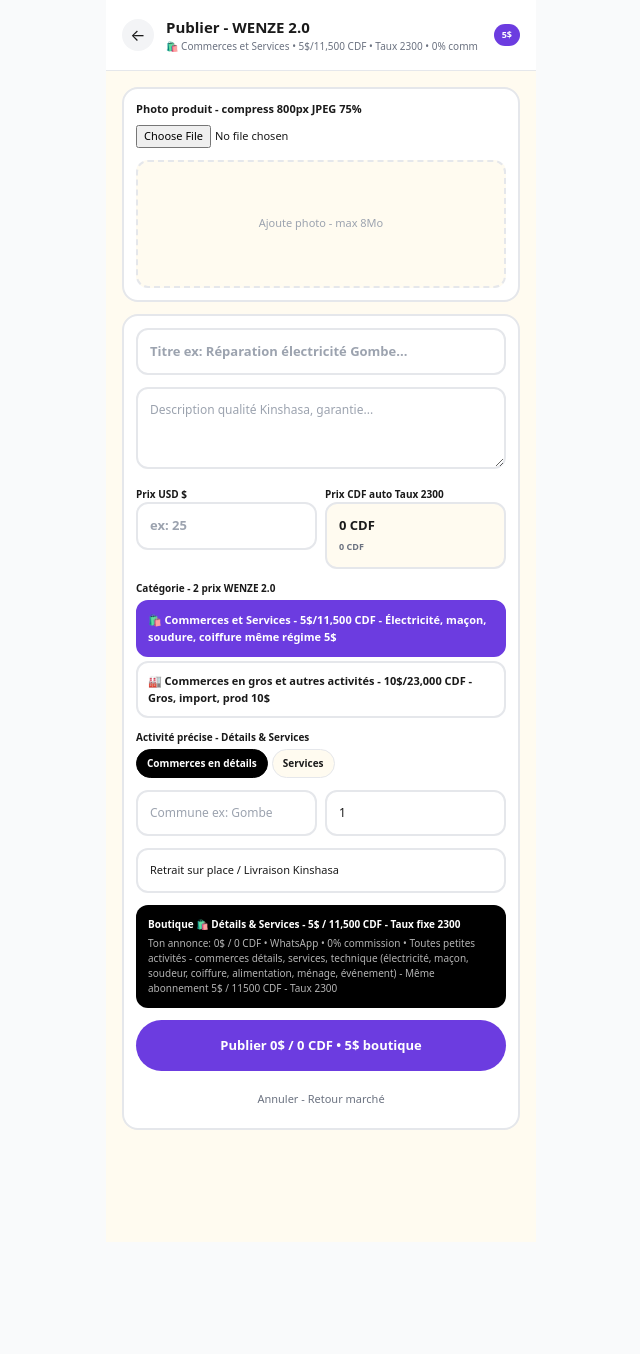
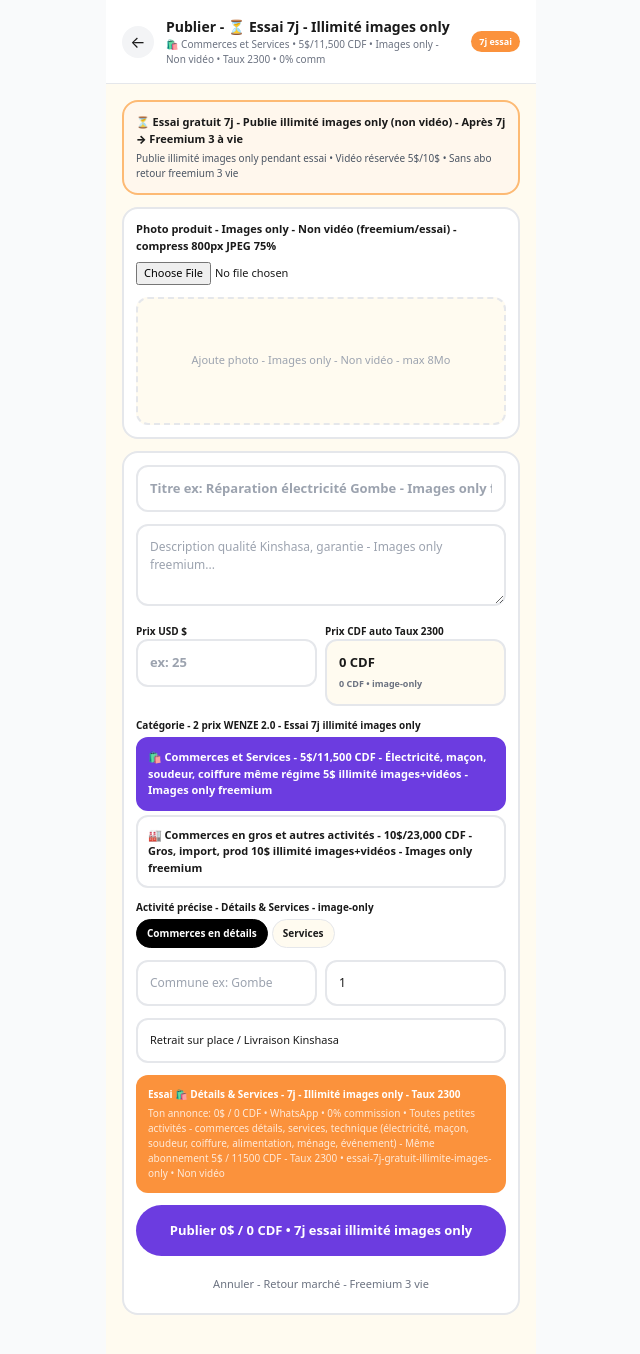
Before and after one commit to kongolokelvin47-cmd/Wenze-pwa, a Next.js app: page /publier in a window 1280 px wide. Shown: the top 1354 px of the page, without its empty margins (319-959 px from the left). Before the commit the page ends 1242 px from the top, so only its background shows below. Built offline with nearby package versions, Linux system fonts and the light colour scheme; sample sign-in values are in the browser's storage.

Commit message:
Add freemium checks and update publishing logic

```diff
--- a/app/publier/page.tsx
+++ b/app/publier/page.tsx
@@ -3,7 +3,7 @@ import { useState, useEffect, Suspense, useMemo } from "react";
 import Link from "next/link";
 import { useRouter, useSearchParams } from "next/navigation";
 import { CATEGORIES_WENZE, getCategorieById, getPrixByCategorie, normalizeCategorie, getActiviteById } from "@/lib/categories";
-import { TAUX_CDF, toCDF, toCDFString } from "@/lib/paiement";
+import { TAUX_CDF, toCDF, toCDFString, verifierAbonnement, checkFreemiumWenze, checkFreemiumLimit } from "@/lib/paiement";
 
 export const dynamic = 'force-dynamic';
 
@@ -16,12 +16,15 @@ function PublierContent() {
   const router = useRouter();
   const searchParams = useSearchParams();
   const catFromUrl = normalizeCategorie(searchParams.get("cat") || searchParams.get("categorie") || "");
+  const modeFromUrl = searchParams.get("mode"); // occasionnel
 
   const [user, setUser] = useState<any>(null);
+  const [ab, setAb] = useState<any>(null);
   const [loadingUser, setLoadingUser] = useState(true);
   const [saving, setSaving] = useState(false);
   const [toast, setToast] = useState<any>(null);
   const [photoPreview, setPhotoPreview] = useState<string>("");
+  const [isVideo, setIsVideo] = useState(false);
 
   const [form, setForm] = useState({
     titre: "",
@@ -35,7 +38,7 @@ function PublierContent() {
     livraison: "Retrait sur place / Livraison Kinshasa",
   });
 
-  // Init user + categorie
+  // Init user + freemium check
   useEffect(() => {
     const u = getCurrentUser();
     if(!u){ router.push("/connexion?next=/publier"); return; }
@@ -43,38 +46,23 @@ function PublierContent() {
     const catObj = getCategorieById(fixedCat);
     const fullUser = { ...u, categorieId: fixedCat, catObj, prixUSD: catObj ? getPrixByCategorie(catObj.id).prixUSD : 5, prixCDF: catObj ? getPrixByCategorie(catObj.id).prixCDF : 11500 };
     setUser(fullUser);
-    setForm(f=> ({
-      ...f,
-      categorieId: fixedCat,
-      activiteId: u.activiteId || catObj?.activites[0]?.id || "",
-      commune: u.commune || f.commune,
-      ville: u.ville || "Kinshasa"
-    }));
-    setLoadingUser(false);
+    setForm(f=> ({ ...f, categorieId: fixedCat, activiteId: u.activiteId || catObj?.activites[0]?.id || "", commune: u.commune || f.commune, ville: u.ville || "Kinshasa" }));
 
-    // Check abonnement WENZE 2.0 - essai 7j + 30j payé
+    // ✅ FREEMIUM OFFICIEL WENZE 2.0
     try {
-      const allAnnonces = JSON.parse(localStorage.getItem("wenze_annonces_list")||"[]");
-      const myWa = cleanWhatsapp(u.ownerWhatsapp || u.whatsapp || "");
-      const mineCount = allAnnonces.filter((a:any)=> cleanWhatsapp(a.ownerWhatsapp||a.whatsapp||"")===myWa).length;
-
-      const aboDate = u.abonnementDate ? new Date(u.abonnementDate) : null;
-      const created = u.createdAt ? new Date(u.createdAt) : new Date();
-      const now = new Date();
-      let joursRestants = 0;
-      if(aboDate){
-        const exp = new Date(aboDate.getTime()+30*24*60*60*1000);
-        joursRestants = Math.ceil((exp.getTime()-now.getTime())/(24*60*60*1000));
-      } else {
-        const diff = Math.ceil((now.getTime()-created.getTime())/(24*60*60*1000));
-        joursRestants = 7 - diff;
-      }
-      const isPaye = joursRestants>0 || !!u.abonnementPaye;
-      if(!isPaye && mineCount>=3){
-        setToast({ msg: `Limite atteinte ${mineCount}/3 - Paye abonnement ${fullUser.prixUSD}$ / ${fullUser.prixCDF.toLocaleString()} CDF`, type:"error" });
-        setTimeout(()=> router.push(`/abonnement?cat=${fixedCat}`), 1500);
+      const v = verifierAbonnement();
+      setAb(v);
+      if(v.needsPay){
+        setToast({ msg: `🆓 Freemium ${v.count}/3 à vie atteint (images only) - ${v.isEssai7j?`Essai ${v.joursRestants}j fini`:`Limite 3 vie`} - Paye ${fullUser.prixUSD}$ / ${fullUser.prixCDF.toLocaleString()} CDF ou booster 1$ occasionnel`, type:"error" });
+        setTimeout(()=> router.push(`/abonnement?cat=${fixedCat}`), 1800);
+      } else if(v.isEssai7j){
+        setToast({ msg: `⏳ Essai gratuit ${v.joursRestants}j - Illimité images only (non vidéo) - Publie max! Après 7j → Freemium 3 à vie`, type:"success" });
+        setTimeout(()=> setToast(null), 4000);
+      } else if(v.isFreemium){
+        setToast({ msg: `🆓 Freemium ${v.count}/3 à vie - Images only - Non vidéo - ${v.annoncesRestantes} restante(s)`, type:"info" });
       }
     } catch {}
+    setLoadingUser(false);
   }, [router, catFromUrl]);
 
   const currentCat = useMemo(()=> getCategorieById(form.categorieId), [form.categorieId]);
@@ -82,13 +70,27 @@ function PublierContent() {
   const prixNum = Number(form.prix||0);
   const prixCDF = toCDF(prixNum);
 
-  const showToast = (msg:string, type="success")=> { setToast({msg,type}); setTimeout(()=> setToast(null), 3000); };
+  const showToast = (msg:string, type="success")=> { setToast({msg,type}); setTimeout(()=> setToast(null), 3500); };
 
   const handlePhoto = (e:any)=>{
     const file = e.target.files?.[0]; if(!file) return;
-    if(file.size>8*1024*1024){ showToast("Photo max 8Mo","error"); return; }
+    // ✅ FREEMIUM IMAGES ONLY CHECK
+    if(file.type.startsWith("video/")){
+      if(ab?.media==="image-only"){
+        showToast("🎥 Vidéo réservée abonnement 5$/10$ - Freemium / Essai 7j = Images only - Non vidéo","error");
+        return;
+      }
+      setIsVideo(true);
+    } else {
+      setIsVideo(false);
+    }
+    if(file.size>8*1024*1024){ showToast("Photo max 8Mo - Vidéo max 8Mo (payant only)","error"); return; }
     const reader = new FileReader();
     reader.onload = ()=>{
+      if(file.type.startsWith("video/")){
+        setPhotoPreview(reader.result as string);
+        return;
+      }
       const img = new Image();
       img.onload = ()=>{
         const canvas = document.createElement("canvas");
@@ -107,8 +109,30 @@ function PublierContent() {
   const handlePublish = ()=>{
     if(!form.titre.trim() || form.titre.trim().length<3){ showToast("Titre min 3 caractères","error"); return; }
     if(!prixNum || prixNum<=0){ showToast("Prix $ requis","error"); return; }
-    if(!photoPreview){ showToast("Ajoute 1 photo produit","error"); return; }
+    if(!photoPreview){ showToast("Ajoute 1 photo produit - Images only freemium","error"); return; }
     if(!user){ router.push("/connexion"); return; }
+
+    // ✅ CHECK FINAL FREEMIUM 3 VIE
+    try {
+      const v = verifierAbonnement();
+      if(v.needsPay){
+        showToast(`Freemium 3/3 à vie atteint - Paye ${prixInfo.prixUSD}$ ou booster 1$ occasionnel 24h`,"error");
+        setTimeout(()=> router.push(`/abonnement?cat=${form.categorieId}`), 1200);
+        return;
+      }
+      if(v.media==="image-only" && isVideo){
+        showToast("Freemium / Essai 7j = Images only - Non vidéo - Paye 5$/10$ pour vidéo","error");
+        return;
+      }
+      // Mode occasionnel sans boutique - doit payer booster 1$
+      if(modeFromUrl==="occasionnel" || form.categorieId==="client"){
+        if(!user.abonnementPaye && !v.isEssai7j){
+          showToast("Vente occasionnelle = Booster 1$ / 2300 CDF 24h - Redirection paiement","info");
+          setTimeout(()=> router.push(`/abonnement?cat=client&mode=occasionnel`), 1000);
+          return;
+        }
+      }
+    } catch {}
 
     setSaving(true);
     try {
@@ -118,7 +142,7 @@ function PublierContent() {
       const annonce = {
         id,
         titre: form.titre.trim(),
-        description: form.description.trim() || `${form.titre.trim()} - ${currentCat?.titre || form.categorieId} authentique Kinshasa - ${activiteObj?.label || form.activiteId} - Taux ${TAUX_CDF} fixe - 0% commission WENZE`,
+        description: form.description.trim() || `${form.titre.trim()} - ${currentCat?.titre || form.categorieId} authentique Kinshasa - ${activiteObj?.label || form.activiteId} - Taux ${TAUX_CDF} fixe - 0% commission WENZE - ${ab?.droits||"freemium-3-vie"} - ${isVideo?"Vidéo payant":"Image only"}`,
         prix: prixNum,
         prixCDF,
         prixCDFString: toCDFString(prixNum),
@@ -128,6 +152,8 @@ function PublierContent() {
         activite: activiteObj?.label || form.activiteId,
         photo: photoPreview,
         images: [photoPreview],
+        isVideo,
+        media: isVideo ? "images-videos" : "image-only",
         ownerWhatsapp: cleanWhatsapp(user.ownerWhatsapp||user.whatsapp||""),
         whatsapp: cleanWhatsapp(user.ownerWhatsapp||user.whatsapp||""),
         ownerName: user.nomEtablissement || user.nom || "Boutique WENZE",
@@ -138,29 +164,31 @@ function PublierContent() {
         livraison: form.livraison,
         boutiquePrixUSD: prixInfo.prixUSD,
         boutiquePrixCDF: prixInfo.prixCDF,
+        boutiqueDroits: ab?.droits || "freemium-3-vie-images-only",
         taux: TAUX_CDF,
         created_at: new Date().toISOString(),
         createdAt: new Date().toISOString(),
         statut: "actif",
+        boostUntil: null,
       };
 
       const list = JSON.parse(localStorage.getItem("wenze_annonces_list")||"[]");
+      // Tri payant first + booster
       list.unshift(annonce);
       localStorage.setItem("wenze_annonces_list", JSON.stringify(list));
 
-      // all annonces global
       try {
         const all = JSON.parse(localStorage.getItem("wenze_all_annonces")||"[]");
         all.unshift(annonce);
         localStorage.setItem("wenze_all_annonces", JSON.stringify(all.slice(0,500)));
       } catch {}
 
-      showToast(`Publié ${prixNum}$ / ${prixCDF.toLocaleString()} CDF - Boutique ${prixInfo.prixUSD}$`, "success");
-      setTimeout(()=> router.push(`/produit/${id}`), 800);
+      showToast(`✅ Publié ${prixNum}$ / ${prixCDF.toLocaleString()} CDF - ${isVideo?"Vidéo":"Image"} - ${ab?.isPaye?"Boutique "+prixInfo.prixUSD+"$ illimité": ab?.isEssai7j?`Essai ${ab?.joursRestants}j illimité`:`Freemium ${ab?.count||0}/3 vie`} - Taux ${TAUX_CDF}`, "success");
+      setTimeout(()=> router.push(`/produit/${id}`), 900);
     } catch(e){ showToast("Erreur publication","error"); setSaving(false); }
   };
 
-  if(loadingUser) return <div className="max-w-[430px] mx-auto min-h-screen bg-[#FFFBF0] p-6"><div className="h-24 bg-white border rounded-2xl animate-pulse"/><p className="text-[10px] text-gray-400 mt-2">WENZE 2.0 Publier... Taux {TAUX_CDF}</p></div>;
+  if(loadingUser) return <div className="max-w-[430px] mx-auto min-h-screen bg-[#FFFBF0] p-6"><div className="h-24 bg-white border rounded-2xl animate-pulse"/><p className="text-[10px] text-gray-400 mt-2">WENZE 2.0 Publier... {ab?.isEssai7j?`Essai ${ab?.joursRestants}j`:`Freemium ${ab?.count||0}/3`} • Taux {TAUX_CDF}</p></div>;
 
   const activites = currentCat?.activites || [];
   const isGros = form.categorieId==="gros-autres";
@@ -169,39 +197,46 @@ function PublierContent() {
     <div className="max-w-[430px] mx-auto min-h-screen bg-[#FFFBF0] pb-24">
       <header className="sticky top-0 bg-white z-20 p-4 border-b flex items-center gap-3">
         <Link href="/" className="w-8 h-8 bg-gray-100 rounded-full flex items-center justify-center">←</Link>
-        <div className="flex-1"><h1 className="font-black text-[15px]">Publier - WENZE 2.0</h1><p className="text-[10px] text-gray-500">{currentCat?.icon} {currentCat?.titre} • {prixInfo.prixUSD}$/{prixInfo.prixCDF.toLocaleString()} CDF • Taux {TAUX_CDF} • 0% comm</p></div>
-        <span className={`text-[9px] px-2 py-1 rounded-full font-black ${isGros?"bg-black text-white":"bg-[#6C3CE0] text-white"}`}>{prixInfo.prixUSD}$</span>
+        <div className="flex-1"><h1 className="font-black text-[14px]">Publier - {ab?.isPaye?`✅ ${ab?.label} ${ab?.joursRestants}j - Illimité images+vidéos`: ab?.isEssai7j?`⏳ Essai ${ab?.joursRestants}j - Illimité images only`:`🆓 Freemium ${ab?.count||0}/3 à vie - Images only`}</h1><p className="text-[10px] text-gray-500">{currentCat?.icon} {currentCat?.titre} • {prixInfo.prixUSD}$/{prixInfo.prixCDF.toLocaleString()} CDF • {ab?.media==="image-only"?"Images only - Non vidéo":"Images+Vidéo"} • Taux {TAUX_CDF} • 0% comm</p></div>
+        <span className={`text-[9px] px-2 py-1 rounded-full font-black ${ab?.isPaye?"bg-green-500 text-white": ab?.isEssai7j?"bg-orange-400 text-white": isGros?"bg-black text-white":"bg-[#6C3CE0] text-white"}`}>{ab?.isPaye?`${prixInfo.prixUSD}$ Actif`: ab?.isEssai7j?`${ab?.joursRestants}j essai`:`${ab?.count||0}/3 vie`}</span>
       </header>
 
       <div className="p-4 space-y-3">
-        {toast && <div className={`p-3 rounded-xl text-[12px] font-bold ${toast.type==="error"?"bg-red-50 text-red-700 border border-red-200":"bg-green-50 text-green-700 border border-green-200"}`}>{toast.msg}</div>}
+        {toast && <div className={`p-3 rounded-xl text-[11px] font-bold ${toast.type==="error"?"bg-red-50 text-red-700 border border-red-200": toast.type==="info"?"bg-blue-50 text-blue-700 border border-blue-200":"bg-green-50 text-green-700 border border-green-200"}`}>{toast.msg}</div>}
+
+        {/* STATUT FREEMIUM */}
+        <div className={`border-2 rounded-2xl p-3 text-[11px] ${ab?.isPaye?"bg-green-50 border-green-200": ab?.isEssai7j?"bg-orange-50 border-orange-300":"bg-white border-orange-200"}`}>
+          <p className="font-black">{ab?.isPaye?`✅ ${ab?.droits} - Illimité images+vidéos - Droits instant`: ab?.isEssai7j?`⏳ ${ab?.message} - Après 7j → Freemium 3 à vie`:`🆓 ${ab?.message}`}</p>
+          <p className="text-[10px] text-gray-600 mt-1">{ab?.isPaye?`Booster gratuit 1/mois inclus • Paye first dans fil d'actu • Taux ${TAUX_CDF}`: ab?.isEssai7j?`Publie illimité images only pendant essai • Vidéo réservée 5$/10$ • Sans abo retour freemium 3 vie`:`Alternative abonnement: 3 annonces à vie images only non vidéo • Essai 7j gratuit illimité images only à création pro • Sans abonnement retour ici 3 vie • Booster occasionnel 1$ / 2300 CDF 24h pour vendre sans boutique`}</p>
+        </div>
 
         <div className="bg-white border-2 rounded-2xl p-3">
-          <p className="font-black text-[11px]">Photo produit - compress 800px JPEG 75%</p>
-          <input type="file" accept="image/*" onChange={handlePhoto} className="mt-2 w-full text-[11px]"/>
-          {photoPreview ? <img src={photoPreview} alt="preview" className="mt-3 w-full h-52 object-contain bg-[#FFFBF0] rounded-xl border"/> : <div className="mt-3 w-full h-32 bg-[#FFFBF0] border-2 border-dashed rounded-xl flex items-center justify-center text-[11px] text-gray-400">Ajoute photo - max 8Mo</div>}
+          <p className="font-black text-[11px]">{ab?.media==="image-only"?"Photo produit - Images only - Non vidéo (freemium/essai)":"Photo / Vidéo produit - Images+Vidéo (boutique payante)"} - compress 800px JPEG 75%</p>
+          <input type="file" accept={ab?.media==="image-only"?"image/*":"image/*,video/*"} onChange={handlePhoto} className="mt-2 w-full text-[11px]"/>
+          {photoPreview ? (isVideo ? <video src={photoPreview} controls className="mt-3 w-full h-52 bg-black rounded-xl border"/> : <img src={photoPreview} alt="preview" className="mt-3 w-full h-52 object-contain bg-[#FFFBF0] rounded-xl border"/>) : <div className="mt-3 w-full h-32 bg-[#FFFBF0] border-2 border-dashed rounded-xl flex items-center justify-center text-[11px] text-gray-400">{ab?.media==="image-only"?"Ajoute photo - Images only - Non vidéo - max 8Mo":"Ajoute photo ou vidéo - Boutique payante - max 8Mo"}</div>}
+          {isVideo && ab?.media==="image-only" && <p className="text-[10px] text-red-600 font-bold mt-2">⚠️ Vidéo bloquée - Freemium / Essai 7j = Images only - Paye 5$/10$ pour vidéo</p>}
         </div>
 
         <div className="bg-white border-2 rounded-2xl p-3 space-y-3">
-          <input value={form.titre} onChange={e=> setForm({...form, titre: e.target.value})} placeholder="Titre ex: Réparation électricité Gombe..." className="w-full border-2 p-3 rounded-xl text-[13px] font-bold"/>
-          <textarea value={form.description} onChange={e=> setForm({...form, description: e.target.value})} placeholder="Description qualité Kinshasa, garantie..." rows={3} className="w-full border-2 p-3 rounded-xl text-[12px]"/>
+          <input value={form.titre} onChange={e=> setForm({...form, titre: e.target.value})} placeholder="Titre ex: Réparation électricité Gombe - Images only freemium..." className="w-full border-2 p-3 rounded-xl text-[13px] font-bold"/>
+          <textarea value={form.description} onChange={e=> setForm({...form, description: e.target.value})} placeholder="Description qualité Kinshasa, garantie - Images only freemium..." rows={3} className="w-full border-2 p-3 rounded-xl text-[12px]"/>
 
           <div className="grid grid-cols-2 gap-2">
             <div><p className="text-[10px] font-black">Prix USD $</p><input type="number" inputMode="decimal" value={form.prix} onChange={e=> setForm({...form, prix: e.target.value})} placeholder="ex: 25" className="w-full border-2 p-3 rounded-xl text-[13px] font-black text-[#6C3CE0]"/></div>
-            <div><p className="text-[10px] font-black">Prix CDF auto Taux {TAUX_CDF}</p><div className="w-full border-2 p-3 rounded-xl text-[13px] font-black bg-[#FFFBF0]">{prixCDF.toLocaleString()} CDF<br/><span className="text-[9px] text-gray-500">{toCDFString(prixNum)}</span></div></div>
+            <div><p className="text-[10px] font-black">Prix CDF auto Taux {TAUX_CDF}</p><div className="w-full border-2 p-3 rounded-xl text-[13px] font-black bg-[#FFFBF0]">{prixCDF.toLocaleString()} CDF<br/><span className="text-[9px] text-gray-500">{toCDFString(prixNum)} • {ab?.media}</span></div></div>
           </div>
 
           <div>
-            <p className="text-[10px] font-black">Catégorie - 2 prix WENZE 2.0</p>
+            <p className="text-[10px] font-black">Catégorie - 2 prix WENZE 2.0 - {ab?.isPaye?"Illimité images+vidéos": ab?.isEssai7j?"Essai 7j illimité images only":"Freemium 3 à vie images only"}</p>
             <div className="mt-1 grid gap-1">
               {CATEGORIES_WENZE.map(c=> (
-                <button key={c.id} type="button" onClick={()=> setForm({...form, categorieId: c.id, activiteId: c.activites[0]?.id || ""})} className={`text-left p-2.5 rounded-xl border-2 text-[11px] font-bold ${form.categorieId===c.id ? (c.id==="gros-autres"?"bg-black text-white border-black":"bg-[#6C3CE0] text-white border-[#6C3CE0]") : "bg-white"}`}>{c.icon} {c.titre} - {c.prixUSD}$/{c.prixCDF.toLocaleString()} CDF - {c.id==="commerces-services"?"Électricité, maçon, soudure, coiffure même régime 5$":"Gros, import, prod 10$"}</button>
+                <button key={c.id} type="button" onClick={()=> setForm({...form, categorieId: c.id, activiteId: c.activites[0]?.id || ""})} className={`text-left p-2.5 rounded-xl border-2 text-[11px] font-bold ${form.categorieId===c.id ? (c.id==="gros-autres"?"bg-black text-white border-black":"bg-[#6C3CE0] text-white border-[#6C3CE0]") : "bg-white"}`}>{c.icon} {c.titre} - {c.prixUSD}$/{c.prixCDF.toLocaleString()} CDF - {c.id==="commerces-services"?"Électricité, maçon, soudeur, coiffure même régime 5$ illimité images+vidéos":"Gros, import, prod 10$ illimité images+vidéos"} {ab?.media==="image-only"?" - Images only freemium":""}</button>
               ))}
             </div>
           </div>
 
           <div>
-            <p className="text-[10px] font-black">Activité précise - {currentCat?.titreCourt}</p>
+            <p className="text-[10px] font-black">Activité précise - {currentCat?.titreCourt} - {ab?.media}</p>
             <div className="mt-1 flex flex-wrap gap-1 max-h-28 overflow-y-auto">
               {activites.map((a:any)=> <button key={a.id} type="button" onClick={()=> setForm({...form, activiteId: a.id})} className={`text-[10px] px-2.5 py-1.5 rounded-full font-bold border ${form.activiteId===a.id?"bg-black text-white border-black":"bg-[#FFFBF0]"}`}>{a.label}</button>)}
             </div>
@@ -213,13 +248,20 @@ function PublierContent() {
           </div>
           <input value={form.livraison} onChange={e=> setForm({...form, livraison: e.target.value})} placeholder="Livraison ex: Retrait Gombe / Livraison..." className="w-full border-2 p-3 rounded-xl text-[11px]"/>
 
-          <div className="bg-black text-white rounded-xl p-3 text-[10px]">
-            <p className="font-black">Boutique {currentCat?.icon} {currentCat?.titreCourt} - {prixInfo.prixUSD}$ / {prixInfo.prixCDF.toLocaleString()} CDF - Taux fixe {TAUX_CDF}</p>
-            <p className="opacity-70 mt-1">Ton annonce: {prixNum||0}$ / {prixCDF.toLocaleString()} CDF • WhatsApp {cleanWhatsapp(user?.ownerWhatsapp||"")} • 0% commission • {currentCat?.description}</p>
+          <div className={`rounded-xl p-3 text-[10px] ${ab?.isPaye?"bg-green-500 text-white": ab?.isEssai7j?"bg-orange-400 text-white":"bg-black text-white"}`}>
+            <p className="font-black">{ab?.isPaye?`Boutique ${currentCat?.icon} ${currentCat?.titreCourt} - ${prixInfo.prixUSD}$ / ${prixInfo.prixCDF.toLocaleString()} CDF - Illimité ${ab?.media} - Droits instant`: ab?.isEssai7j?`Essai ${currentCat?.icon} ${currentCat?.titreCourt} - ${ab?.joursRestants}j - Illimité images only - Taux ${TAUX_CDF}`:`Freemium ${currentCat?.icon} ${currentCat?.titreCourt} - ${prixInfo.prixUSD}$ boutique - ${ab?.count||0}/3 à vie - Images only - Taux ${TAUX_CDF}`}</p>
+            <p className="opacity-80 mt-1">Ton annonce: {prixNum||0}$ / {prixCDF.toLocaleString()} CDF • WhatsApp {cleanWhatsapp(user?.ownerWhatsapp||"")} • 0% commission • {currentCat?.description} • {ab?.droits} • {ab?.media==="image-only"?"Non vidéo":"Images+Vidéo OK"}</p>
           </div>
 
-          <button onClick={handlePublish} disabled={saving} className={`w-full py-4 rounded-full font-black text-[13px] disabled:opacity-50 ${isGros?"bg-black text-white":"bg-[#6C3CE0] text-white"}`}>{saving?"Publication...":`Publier ${prixNum||0}$ / ${prixCDF.toLocaleString()} CDF • ${prixInfo.prixUSD}$ boutique`}</button>
-          <Link href="/" className="block text-center text-[11px] text-gray-500 py-2">Annuler - Retour marché</Link>
+          <button onClick={handlePublish} disabled={saving || ab?.needsPay || (ab?.media==="image-only" && isVideo)} className={`w-full py-4 rounded-full font-black text-[13px] disabled:opacity-50 ${ab?.needsPay?"bg-gray-300 text-gray-600": isGros?"bg-black text-white":"bg-[#6C3CE0] text-white"}`}>{saving?"Publication...": ab?.needsPay?`Freemium 3/3 vie atteint - Paye ${prixInfo.prixUSD}$` : (ab?.media==="image-only" && isVideo)?"Vidéo bloquée - Images only":"Publier "+(prixNum||0)+"$ / "+prixCDF.toLocaleString()+" CDF • "+(ab?.isPaye?`${prixInfo.prixUSD}$ illimité ${ab?.media}`: ab?.isEssai7j?`${ab?.joursRestants}j essai illimité images only`:`${ab?.count||0}/3 vie images only`)}</button>
+
+          {ab?.needsPay && (
+            <div className="grid grid-cols-2 gap-2">
+              <Link href={`/abonnement?cat=${form.categorieId}`} className="bg-black text-white py-3 rounded-full font-bold text-[11px] text-center">Paye {prixInfo.prixUSD}$ / {prixInfo.prixCDF.toLocaleString()} CDF - Droits instant</Link>
+              <Link href="/abonnement?cat=client&mode=occasionnel" className="bg-[#25D366] text-white py-3 rounded-full font-bold text-[11px] text-center">Booster 1$ 24h occasionnel</Link>
+            </div>
+          )}
+          <Link href="/" className="block text-center text-[11px] text-gray-500 py-2">Annuler - Retour marché - {ab?.isPaye?"Paye first":"Freemium 3 vie"}</Link>
         </div>
       </div>
     </div>
@@ -228,8 +270,8 @@ function PublierContent() {
 
 export default function PagePublier(){
   return (
-    <Suspense fallback={<div className="max-w-[430px] mx-auto min-h-screen bg-[#FFFBF0] p-6"><div className="h-24 bg-white border rounded-2xl animate-pulse"/><p className="text-[10px] text-gray-400 mt-2">WENZE 2.0 Chargement... Taux {TAUX_CDF}</p></div>}>
+    <Suspense fallback={<div className="max-w-[430px] mx-auto min-h-screen bg-[#FFFBF0] p-6"><div className="h-24 bg-white border rounded-2xl animate-pulse"/><p className="text-[10px] text-gray-400 mt-2">WENZE 2.0 Chargement publier... Taux {TAUX_CDF}</p></div>}>
       <PublierContent/>
     </Suspense>
   );
-        }
+          }
```
